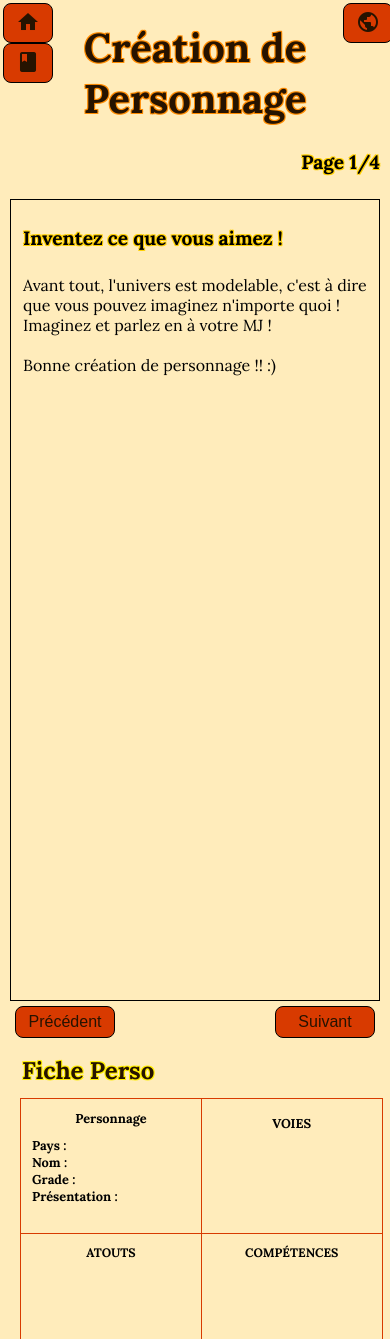
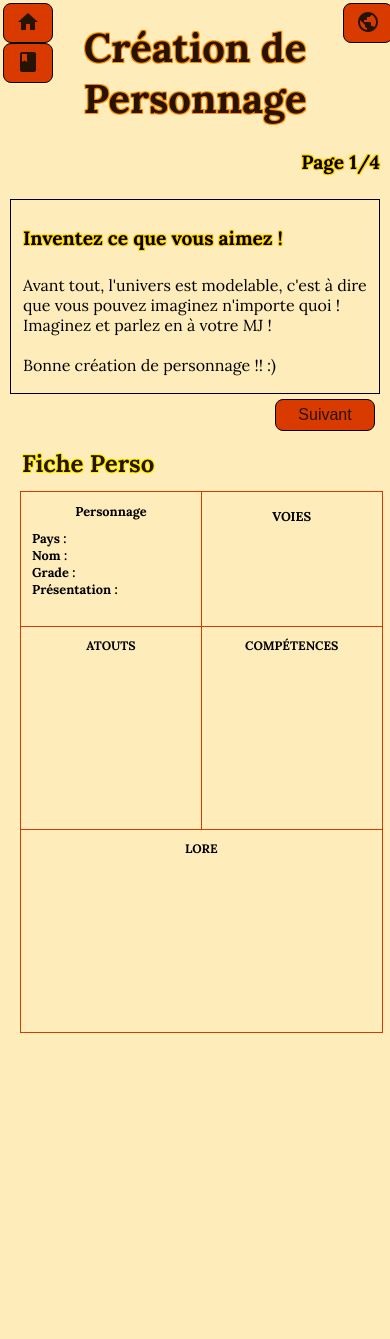
Before and after one commit to Sourdeval/Omnak, an Angular app: page /rules/character-creation in a window 390 px wide. Shown: the top 1339 px of the page. After the commit the page ends 1043 px from the top, so only its background shows below. Built offline with nearby package versions, Linux system fonts and the light colour scheme.

Commit message:
[CharacterCreation] fix bug on mobile

```diff
--- a/src/app/rules/character-creation/character-creation.component.html
+++ b/src/app/rules/character-creation/character-creation.component.html
@@ -6,8 +6,9 @@
 
 
 <div style="display: flex; justify-content: space-between;">
-    <button class="button-next" (click)="next(-1)">Précédent</button>
-    <button class="button-next" (click)="next(1)">Suivant</button>
+    <button [ngClass]="index == 0 ? 'invisibleButton' : ''" class="button-next" (click)="next(-1)">Précédent</button>
+    <button [ngClass]="index == pages.length-1 ? 'invisibleButton' : ''" class="button-next"
+        (click)="next(1)">Suivant</button>
 </div>
 
 <h3>Fiche Perso</h3>
--- a/src/app/rules/character-creation/character-creation.component.scss
+++ b/src/app/rules/character-creation/character-creation.component.scss
@@ -8,13 +8,16 @@
     width: 100px;
 }
 
+.invisibleButton {
+    visibility: hidden;
+}
+
 .text-container {
-    height: 800px;
     border: 1px black solid;
     flex-grow: 1;
-    overflow: scroll;
     padding-left: 12px;
     padding-right: 12px;
+    padding-bottom: 18px;
 }
 
 span {
```
